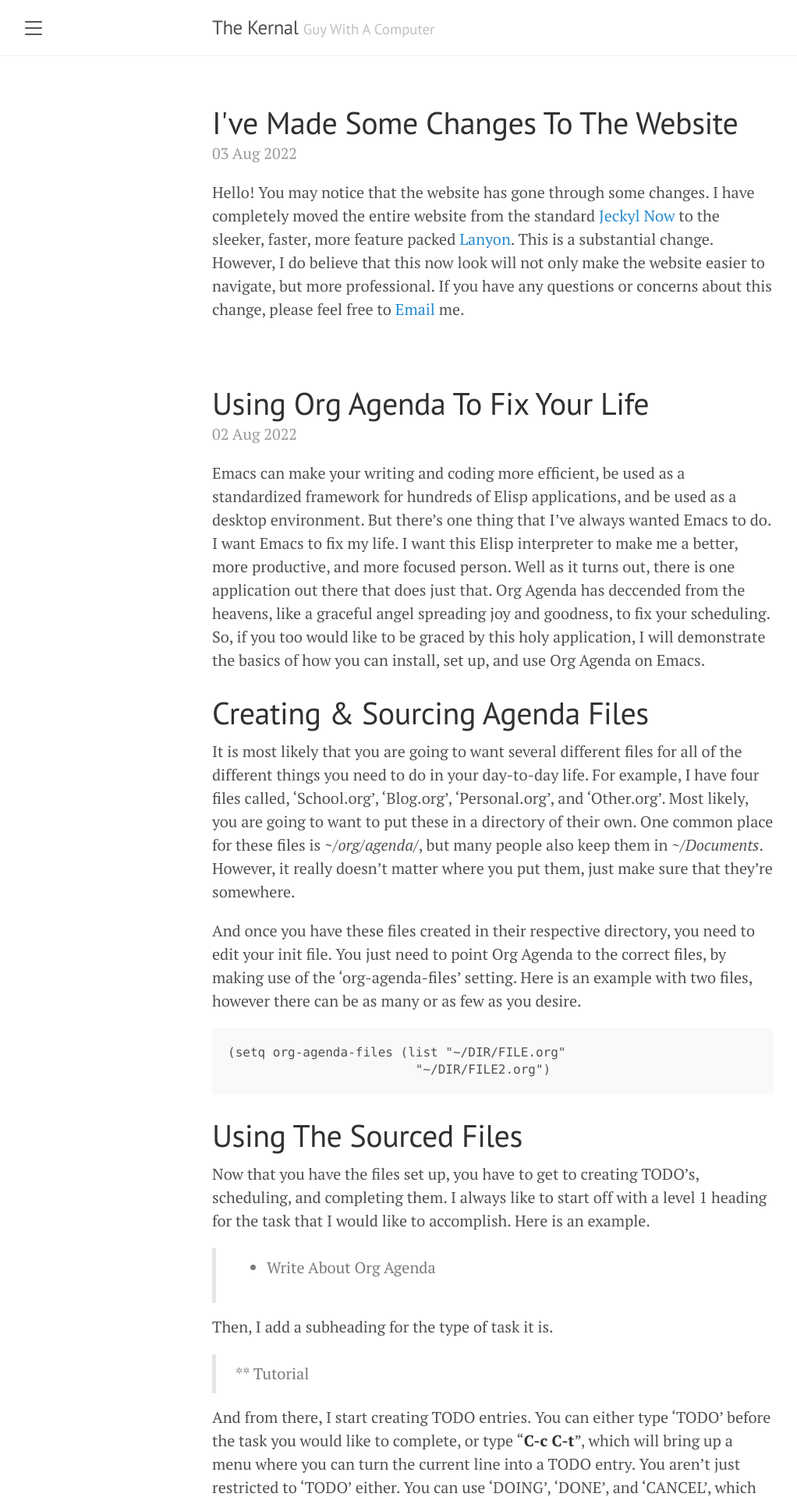
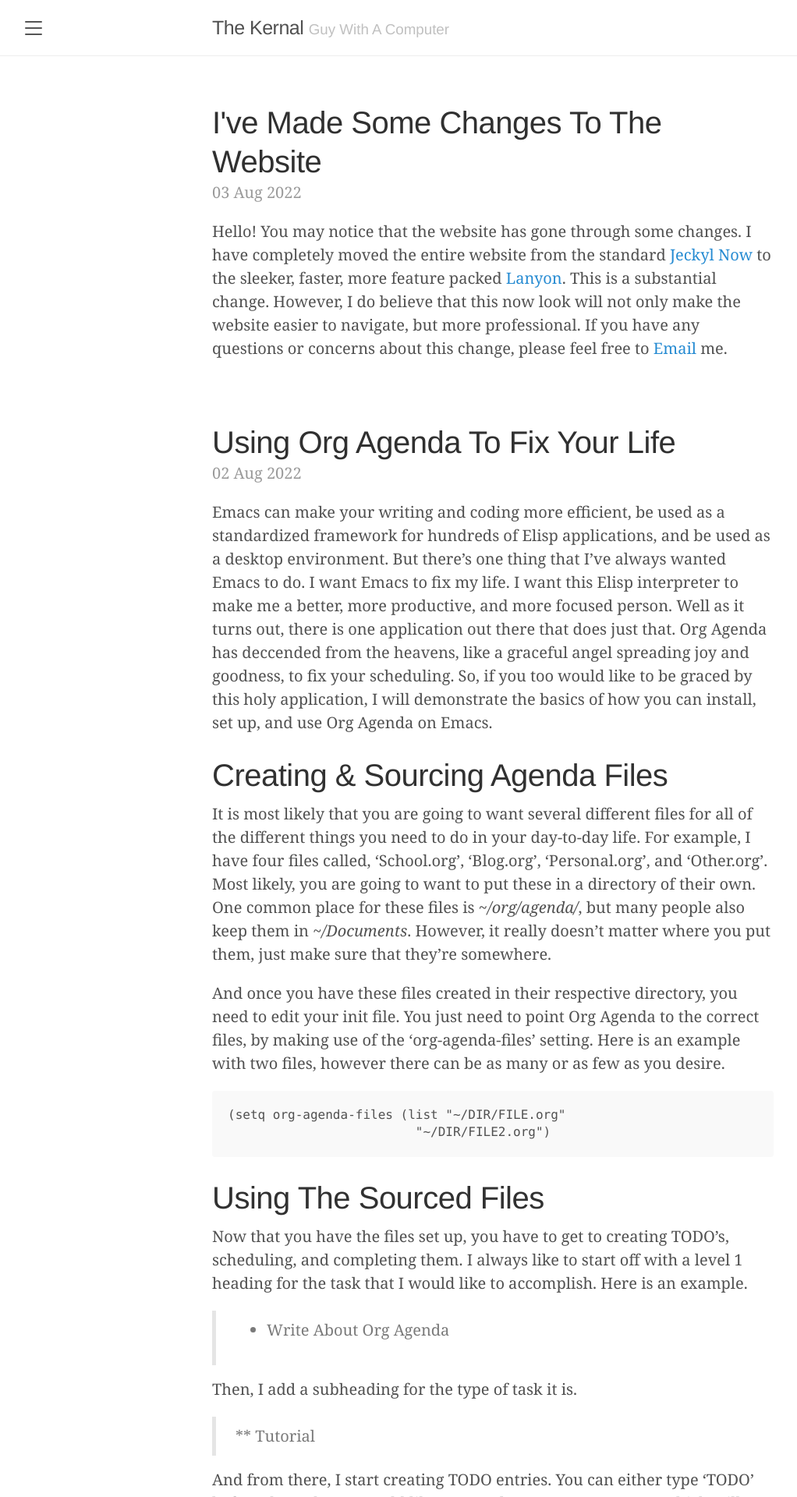
Before and after one commit to TheKernalBlog/TheKernalBlog, a Jekyll site: the page built from index.html, in a window 1280 px wide. Shown: the top 1920 px of the page at 78% size, without its empty margins (8-1030 px from the left). Built offline with Jekyll 4.4.1, drawn with Linux system fonts in a browser that asks for light colours; the list of posts is cut into pages by our own code.

Commit message:
Update head.html

```diff
--- a/_includes/head.html
+++ b/_includes/head.html
@@ -19,7 +19,6 @@
   <link rel="stylesheet" href="{{ '/public/css/poole.css' | absolute_url }}">
   <link rel="stylesheet" href="{{ '/public/css/syntax.css' | absolute_url }}">
   <link rel="stylesheet" href="{{ '/public/css/lanyon.css' | absolute_url }}">
-  <link rel="stylesheet" href="https://fonts.googleapis.com/css?family=PT+Serif:400,400italic,700%7CPT+Sans:400">
 
   <link rel="apple-touch-icon-precomposed" sizes="144x144" href="{{ '/public/apple-touch-icon-precomposed.png' | absolute_url }}">
   <link rel="shortcut icon" href="{{ '/public/favicon.ico' | absolute_url }}">
```
